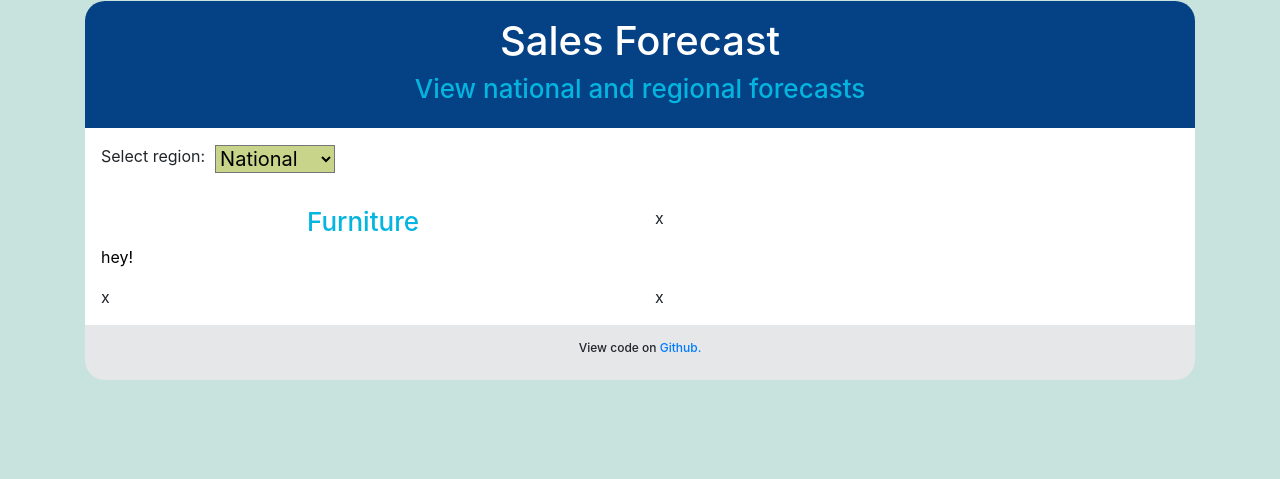
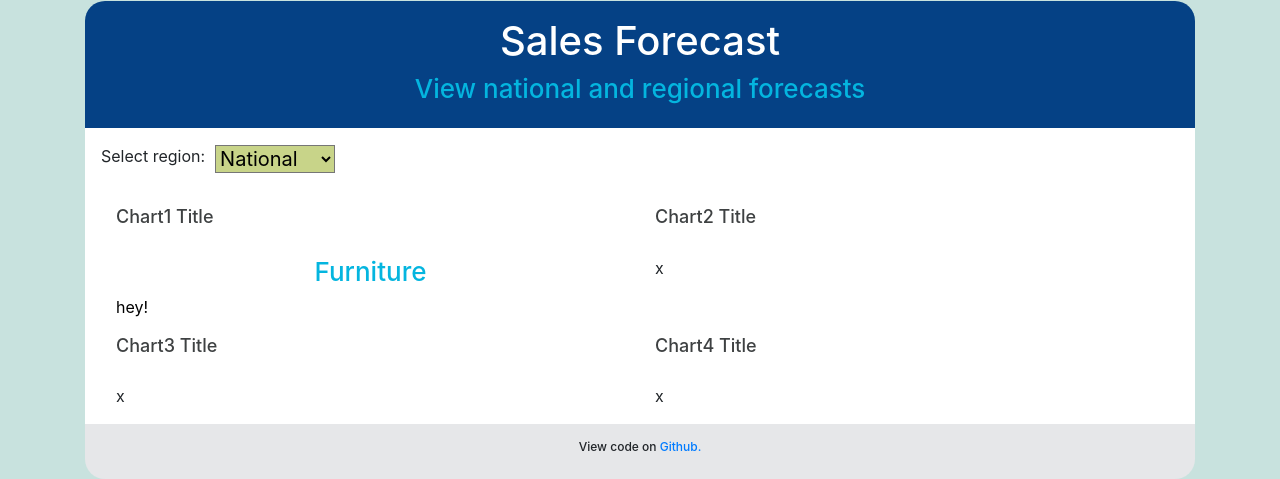
Before and after one commit to KristaJoy/sales-forecast, a Flask app: page / in a window 1280 px wide. Shown: the part 362-841 px from the top of the page. Before the commit the page ends 742 px from the top, so only its background shows below. Run offline with Flask 2, Linux system fonts and the light colour scheme; data comes from the database, SQL or seed files in the repository; some libraries are stand-ins or nearby versions; some web fonts are replaced.

Commit message:
update chart alignment

```diff
--- a/SalesApp/app.py
+++ b/SalesApp/app.py
@@ -26,6 +26,7 @@
 
 # import function
 from .forecast import get_region
+# from .forecast import get_forecast
 
 # create route that renders home page
 @app.route("/")
@@ -52,7 +53,7 @@
 # def apiml():
 
 
-#     return jsonify(function())
+#     return jsonify(get_forecast())
 
 
 if __name__ == "__main__":
--- a/SalesApp/static/app.js
+++ b/SalesApp/static/app.js
@@ -40,7 +40,7 @@
 
   function optionChanged() {
 
-    let dropdownMenuChoice = d3.selectAll("#selectRegion").node();
+    const dropdownMenuChoice = d3.selectAll("#selectRegion").node();
     // Assign the dropdown menu option to a variable
     const selectedOption = dropdownMenuChoice.value;
 
--- a/SalesApp/static/css/style.css
+++ b/SalesApp/static/css/style.css
@@ -15,6 +15,11 @@
     padding: 1rem;
 }
 
+.row {
+    padding-right:15px;
+    padding-left:15px;
+}
+
 .header {
     background-color: #054185;
     border-radius: 20px 20px 0px 0px
@@ -25,13 +30,8 @@
     border-radius: 0px 0px 20px 20px
 }
 
-p {
-    color: #000
-}
-
-h6 {
-    font-size: 12px;
-    text-align: center;
+.chart {
+    /* background: green; */
 }
 
 h1 {
@@ -44,6 +44,22 @@
     text-align: center;
     font-size: 26px;;
     color: #04B5DF;
+}
+
+h3 {
+    padding-bottom: 20px;
+    text-align: left;
+    font-size: 18px;;
+    color: #3e4142;
+}
+
+h6 {
+    font-size: 12px;
+    text-align: center;
+}
+
+p {
+    color: #000
 }
 
 label {
--- a/SalesApp/templates/index.html
+++ b/SalesApp/templates/index.html
@@ -56,18 +56,34 @@
 
     <div class="container-xl">
       <div class="row">
-        <div class="col" id="chart1">
+        <div class="col">
+          <h3>Chart1 Title</h3>
+        </div>
+        <div class="col">
+          <h3>Chart2 Title</h3>
+        </div>
+      </div>
+      <div class="row">
+        <div class="col chart" id="chart1">
           x
         </div>
-        <div class="col" id="chart2">
+        <div class="col chart" id="chart2">
           x
         </div>
       </div>
       <div class="row">
-        <div class="col" id="chart3">
+        <div class="col">
+          <h3>Chart3 Title</h3>
+        </div>
+        <div class="col">
+          <h3>Chart4 Title</h3>
+        </div>
+      </div>
+      <div class="row">
+        <div class="col chart" id="chart3">
           x
         </div>
-        <div class="col" id="chart4">
+        <div class="col chart" id="chart4">
           x
         </div>
       </div>
```
Also changed, not shown: requirements.txt (+58 -0 lines).
